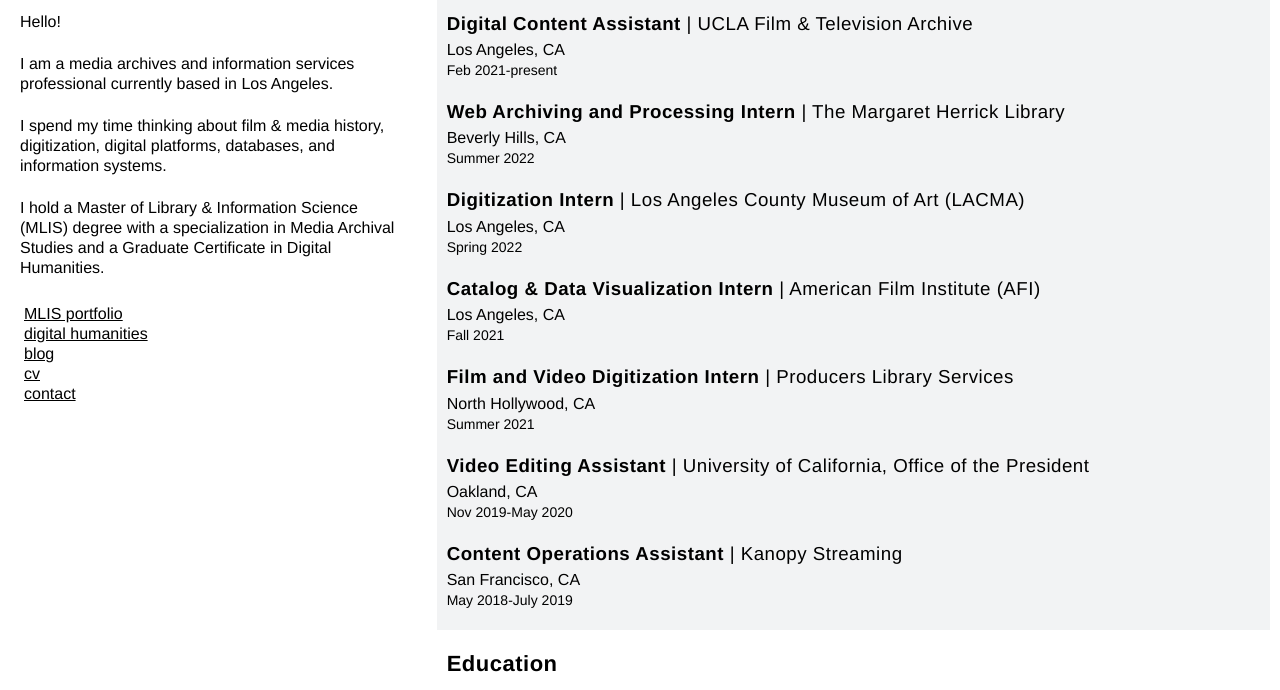
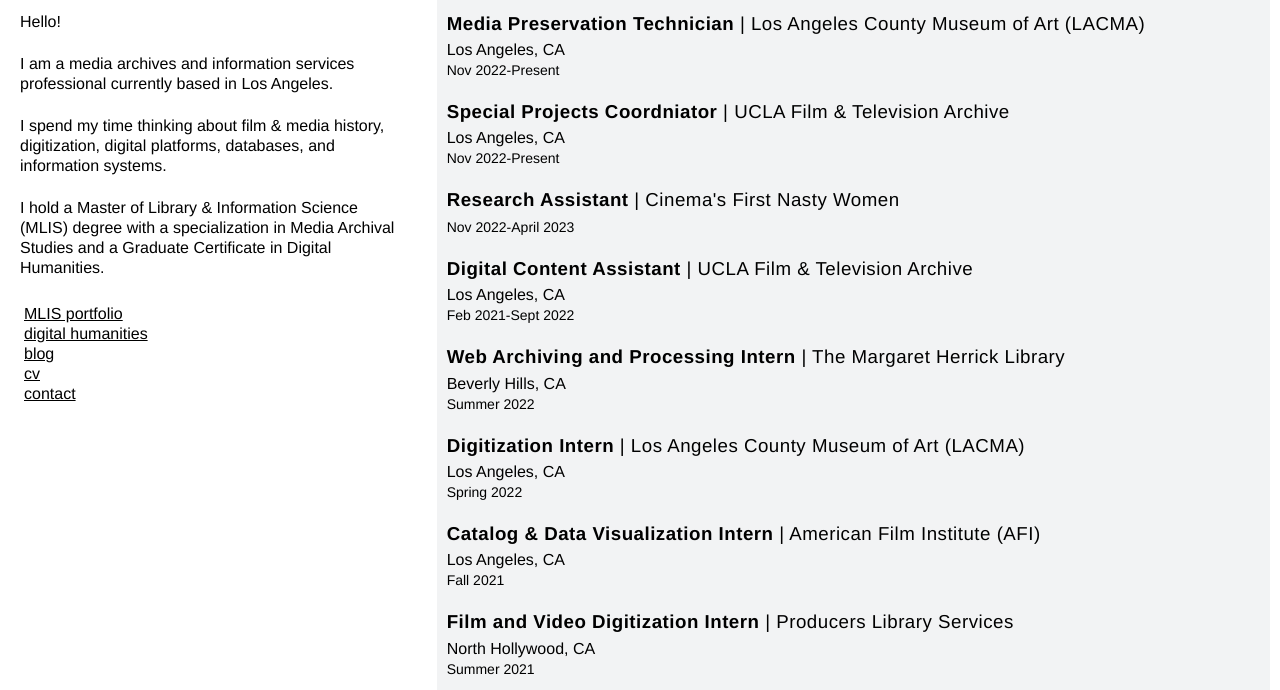
Before and after one commit to russellzych/russellzych.github.io, a plain HTML site: page pages/cv.html in a window 1280 px wide. Shown: the part 51-741 px from the top of the page. Drawn offline with Linux system fonts and the light colour scheme.

Commit message:
Yet another CV update

```diff
--- a/pages/cv.html
+++ b/pages/cv.html
@@ -43,30 +43,50 @@
     <div class='main-column'>
         <section class='sect-odd'>
         <h1>Experience</h1>
+        <h3><strong>Media Preservation Technician</strong> | Los Angeles County Museum of Art (LACMA)</h3>
+        <h4>Los Angeles, CA</h4>
+        <small>Nov 2022-Present</small>
+        <br><br>
+
+        <h3><strong>Special Projects Coordniator</strong> | UCLA Film & Television Archive</h3>
+        <h4>Los Angeles, CA</h4>
+        <small>Nov 2022-Present</small>
+        <br><br>
+
+        <h3><strong>Research Assistant</strong> | Cinema's First Nasty Women</h3>
+        <small>Nov 2022-April 2023</small>
+        <br><br>
+
         <h3><strong>Digital Content Assistant</strong> | UCLA Film & Television Archive</h3>
         <h4>Los Angeles, CA</h4>
-        <small>Feb 2021-present</small>
+        <small>Feb 2021-Sept 2022</small>
         <br><br>
+
         <h3><strong>Web Archiving and Processing Intern</strong> | The Margaret Herrick Library</h3>
         <h4>Beverly Hills, CA</h4>
         <small>Summer 2022</small>
         <br><br>
+
         <h3><strong>Digitization Intern</strong> | Los Angeles County Museum of Art (LACMA)</h3>
         <h4>Los Angeles, CA</h4>
         <small>Spring 2022</small>
         <br><br>
+
         <h3><strong>Catalog & Data Visualization Intern</strong> | American Film Institute (AFI)</h3>
         <h4>Los Angeles, CA</h4>
         <small>Fall 2021</small>
         <br><br>
+
         <h3><strong>Film and Video Digitization Intern</strong> | Producers Library Services</h3>
         <h4>North Hollywood, CA</h4>
         <small>Summer 2021</small>
         <br><br>
+
         <h3><strong>Video Editing Assistant</strong> | University of California, Office of the President</h3>
         <h4>Oakland, CA</h4>
         <small>Nov 2019-May 2020</small>
         <br><br>
+
         <h3><strong>Content Operations Assistant</strong> | Kanopy Streaming</h3>
         <h4>San Francisco, CA</h4>
         <small>May 2018-July 2019</small>
@@ -105,7 +125,7 @@
 
         <section class="sect-even">
             <h2>Volunteering</h2>
-            <h3><strong>Home Movie Day Volunteer</strong> | LA Home Movie Day</h3>
+            <h3><strong>Volunteer</strong> | LA Home Movie Day</h3>
             <h4>Los Angeles, CA</h4>
             <small>2020-present</small>
             <br><br>
```
Also changed, not shown: 1 other file.
